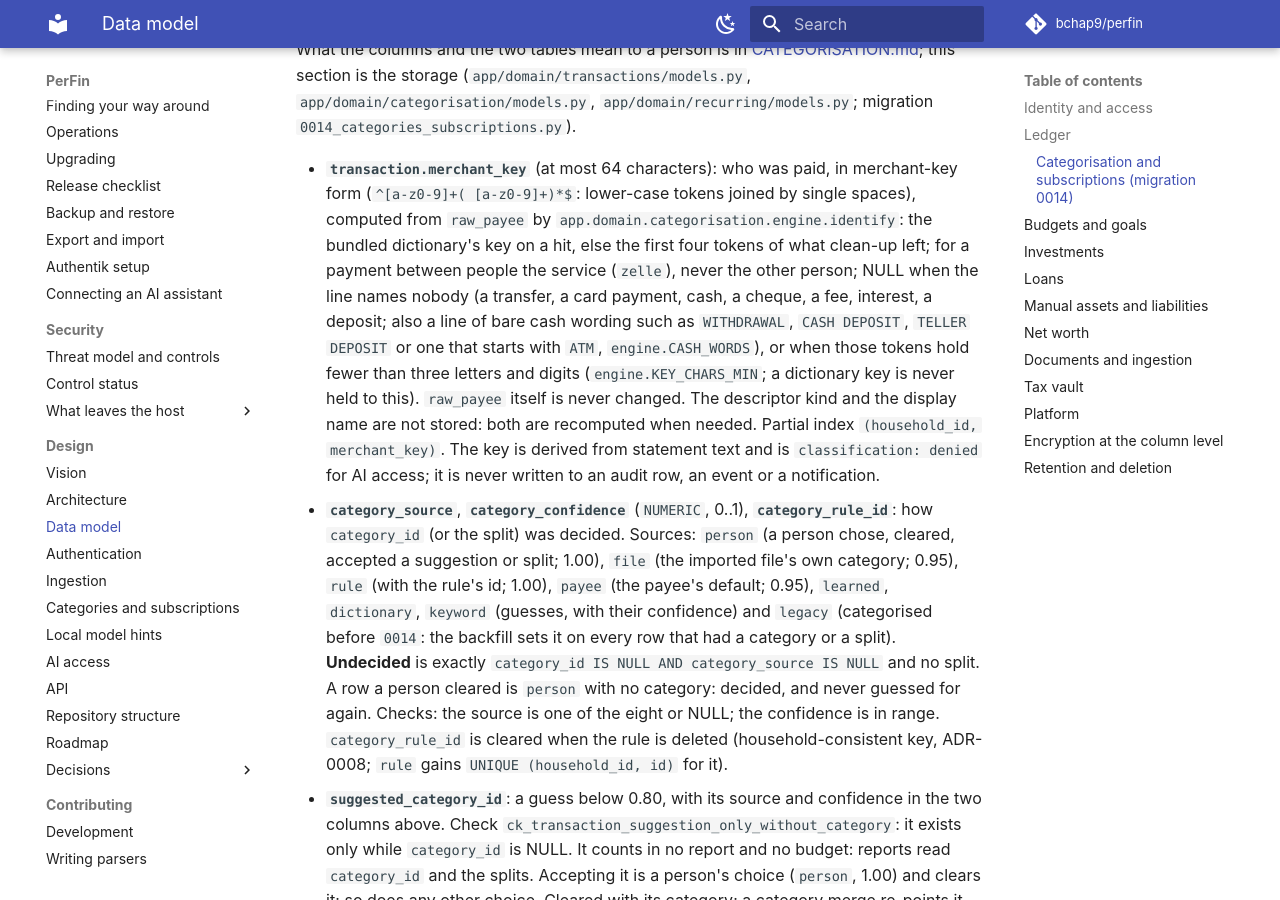
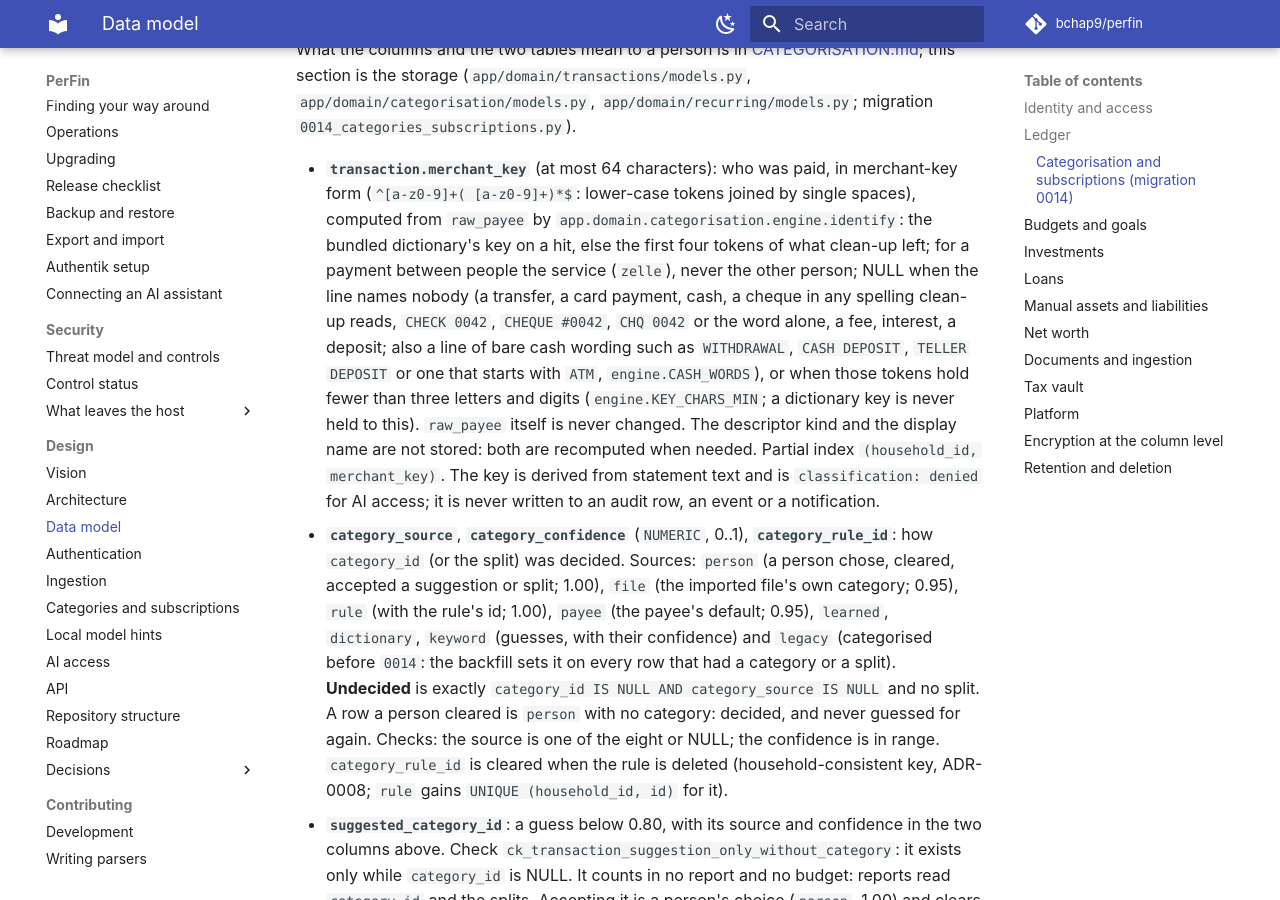
Before and after one commit to Bchap9/PerFin, an MkDocs documentation site: the page built from docs/DATA_MODEL.md, in a window 1280 px wide and 900 px high, scrolled down 7342 px. Built offline with MkDocs 1.6.1 and Material for MkDocs 9.7.7, drawn with Linux system fonts in a browser that asks for light colours; comment, search, counter and statistics services are not loaded.

Commit message:
fix(categorisation): the CHEQUE and CHQ spellings are a cheque with no merchant key
docs/DATA_MODEL.md lists a cheque among the lines with a NULL merchant
key, but clean-up read only the CHECK spelling with a number as one:
"CHEQUE #0042", "CHQ 0042", a bare "CHEQUE" or "CHECK" and "TELLER
CHEQUE 0042" became the merchant "cheque" (or "chq"), so every cheque of
a household was one merchant and one recurring group. Clean-up now reads
those spellings, a teller's cheque and the word alone as kind check:
no key, never guessed, never a series. Clean-up version 3 is not
released yet, so it stays 3 and the refresh after the upgrade clears
these keys with the others. The UPGRADING note and the data model say so.

Co-Authored-By: Claude Opus 5.5 <noreply@anthropic.com>
Claude-Session: https://claude.ai/code/session_01HRK1FXsJCfeh3aUokzUEVJ

```diff
--- a/docs/DATA_MODEL.md
+++ b/docs/DATA_MODEL.md
@@ -338,8 +338,9 @@ What the columns and the two tables mean to a person is in
   `app.domain.categorisation.engine.identify`: the bundled dictionary's key
   on a hit, else the first four tokens of what clean-up left; for a payment
   between people the service (`zelle`), never the other person; NULL when
-  the line names nobody (a transfer, a card payment, cash, a cheque, a fee,
-  interest, a deposit; also a line of bare cash wording such as
+  the line names nobody (a transfer, a card payment, cash, a cheque in any
+  spelling clean-up reads, `CHECK 0042`, `CHEQUE #0042`, `CHQ 0042` or the
+  word alone, a fee, interest, a deposit; also a line of bare cash wording such as
   `WITHDRAWAL`, `CASH DEPOSIT`, `TELLER DEPOSIT` or one that starts with
   `ATM`, `engine.CASH_WORDS`), or when those tokens hold fewer than three letters
   and digits (`engine.KEY_CHARS_MIN`; a dictionary key is never held to
```
Also changed, not shown: CHANGELOG.md (+7 -0 lines), docs/UPGRADING.md (+3 -1 lines), 2 other files.
